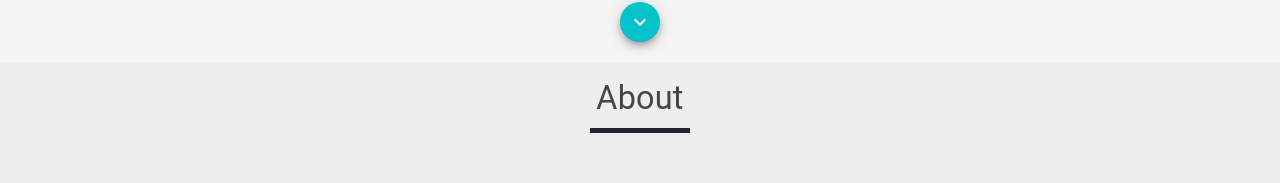
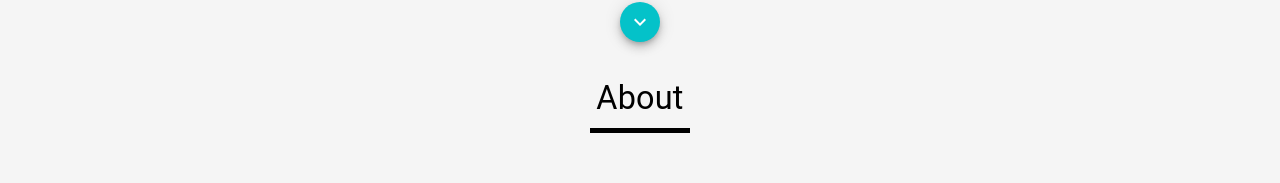
Before and after one commit to daehan0226/daehan0226, a React (Create React App) app: page / in a window 1280 px wide. Shown: the part 727-910 px from the top of the page. Built offline with nearby package versions, Linux system fonts and the light colour scheme.

Commit message:
feat: box style

```diff
--- a/src/components/common/BoxHeader.tsx
+++ b/src/components/common/BoxHeader.tsx
@@ -8,8 +8,20 @@ const BoxHeader = ({
   }:BoxHeaderProps) => {
   return (
       <>
-        <Typography variant='h4' mt={1} sx={{color: 'grey.600'}} >{title}</Typography>
-        <Divider sx={{backgroundColor: "grey.500" , borderBottomWidth: 5, width: title.length * 20, margin: '10px auto' }}/>
+        <Typography
+          variant='h4'
+          mt={1}
+          sx={{
+            color: 'grey.700'
+          }}
+        >{title}</Typography>
+        <Divider
+          sx={{
+            backgroundColor: "grey.700" ,
+            borderBottomWidth: 5,
+            width: title.length * 20,
+            margin: '10px auto'
+          }}/>
       </>
   );
 }
--- a/src/components/common/BoxWrapper.tsx
+++ b/src/components/common/BoxWrapper.tsx
@@ -6,8 +6,9 @@ const BoxWrapper = ({
   children,
   height='100%',
   minHeight=400,
-  backgroundColor='grey.200',
-  backgroundHoverColor='grey.100',
+  backgroundColor='grey.100',
+  backgroundHoverColor='grey.200',
+  padding= 1,
   hover=true,
   }:BoxWrapperProps) => {
   return (
@@ -16,7 +17,7 @@ const BoxWrapper = ({
       height,
       minHeight,
       boxSizing: 'border-box',
-      padding: 1,
+      padding,
       backgroundColor,
       '&:hover': {
         backgroundColor: hover ? backgroundHoverColor : backgroundColor,
--- a/src/components/common/index.tsx
+++ b/src/components/common/index.tsx
@@ -3,5 +3,5 @@ import BoxHeader from "./BoxHeader";
 
 export {
     BoxWrapper,
-    BoxHeader
+    BoxHeader,
 }
```
